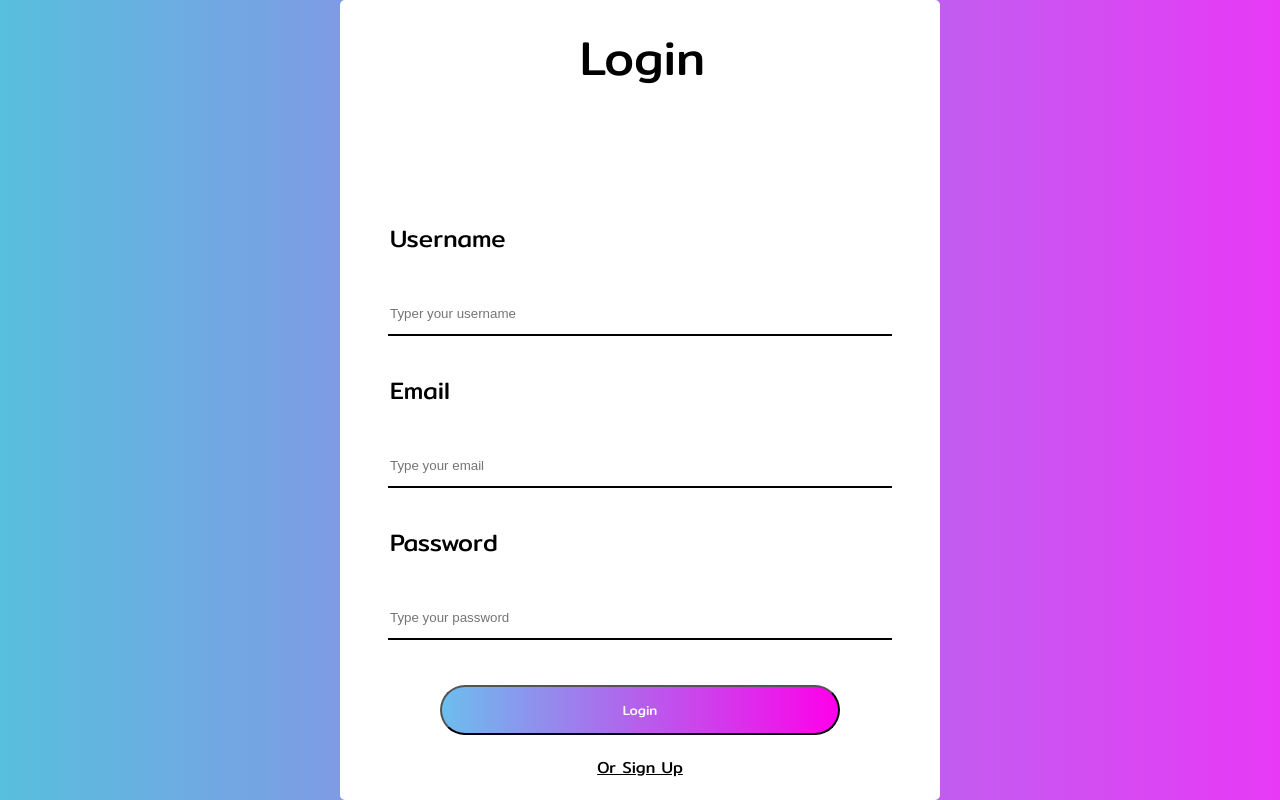
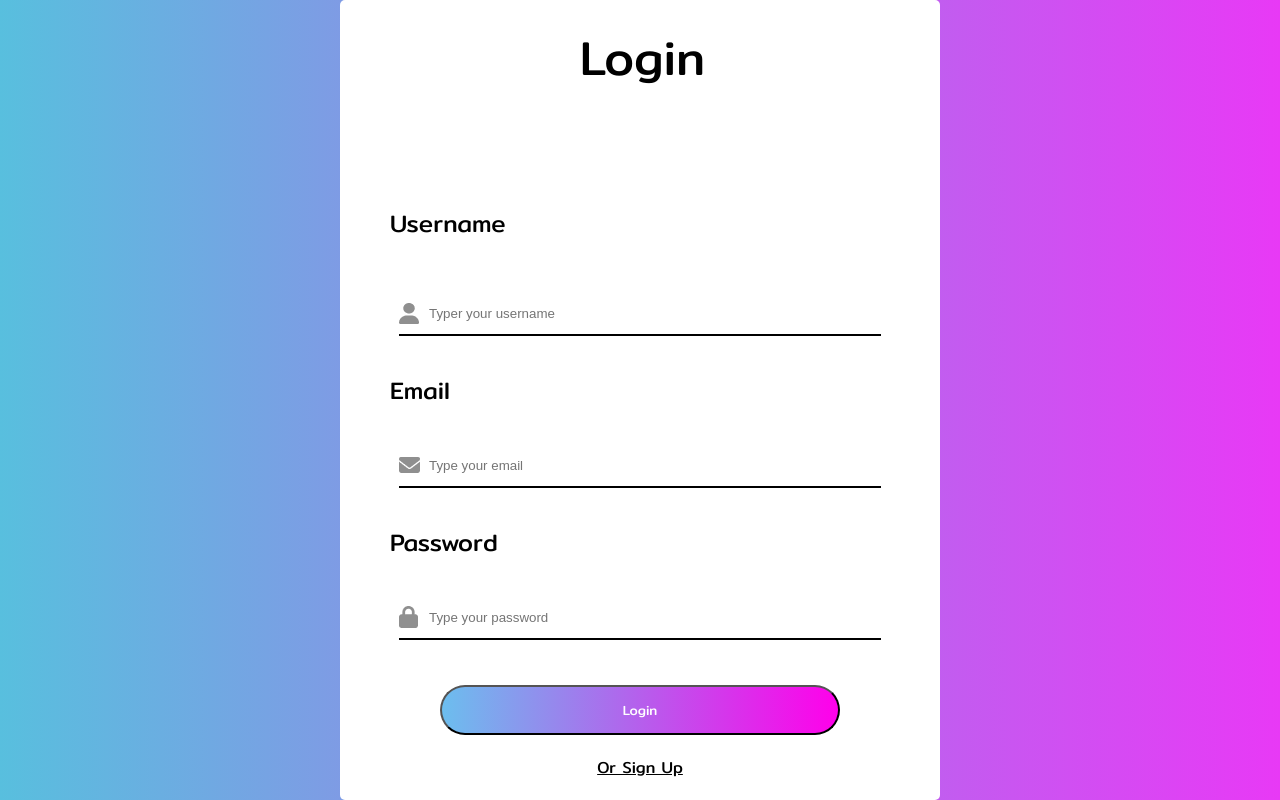
Before and after one commit to KevinLucasG/login-signup, a React (Create React App) app: page / in a window 1280 px wide. Built offline with nearby package versions, Linux system fonts and the light colour scheme.

Commit message:
Assigned icons to fields

```diff
--- a/src/Components/LoginSignup.css
+++ b/src/Components/LoginSignup.css
@@ -43,7 +43,7 @@
 .header input {
   height: 40px;
   margin: 0 auto;
-  width: 500px;
+  width: 450px;
   border: none;
   border-bottom: 2px solid;
 }
@@ -67,3 +67,18 @@ button {
   font-size: 1rem;
   text-decoration: underline;
 }
+
+#userIcon {
+  background: url(./Assets/person.png) left no-repeat;
+  padding-left: 30px;
+}
+
+#emailIcon {
+  background: url(./Assets/email.png) left no-repeat;
+  padding-left: 30px;
+}
+
+#passwordIcon {
+  background: url(./Assets/password.png) left no-repeat;
+  padding-left: 30px;
+}
--- a/src/Components/LoginSignup.jsx
+++ b/src/Components/LoginSignup.jsx
@@ -1,5 +1,6 @@
 import React from "react";
 import "./LoginSignup.css";
+import user_icon from "./Assets/person.png";
 
 export default function LoginSignup() {
   return (
@@ -7,11 +8,17 @@ export default function LoginSignup() {
       <div className="header">
         <div className="login">Login</div>
         <div className="text">Username</div>
-        <input type="text" placeholder="Typer your username" />
+        <div className="inputs"></div>
+        <input type="text" placeholder="Typer your username" id="userIcon" />
         <div className="text">Email</div>
-        <input type="email" placeholder="Type your email" />
+        <input type="email" placeholder="Type your email" id="emailIcon" />
         <div className="text">Password</div>
-        <input type="password" placeholder="Type your password" />
+
+        <input
+          type="password"
+          placeholder="Type your password"
+          id="passwordIcon"
+        />
         <div className="section">
           <button>Login</button>
           <div className="signup">Or Sign Up</div>
```
